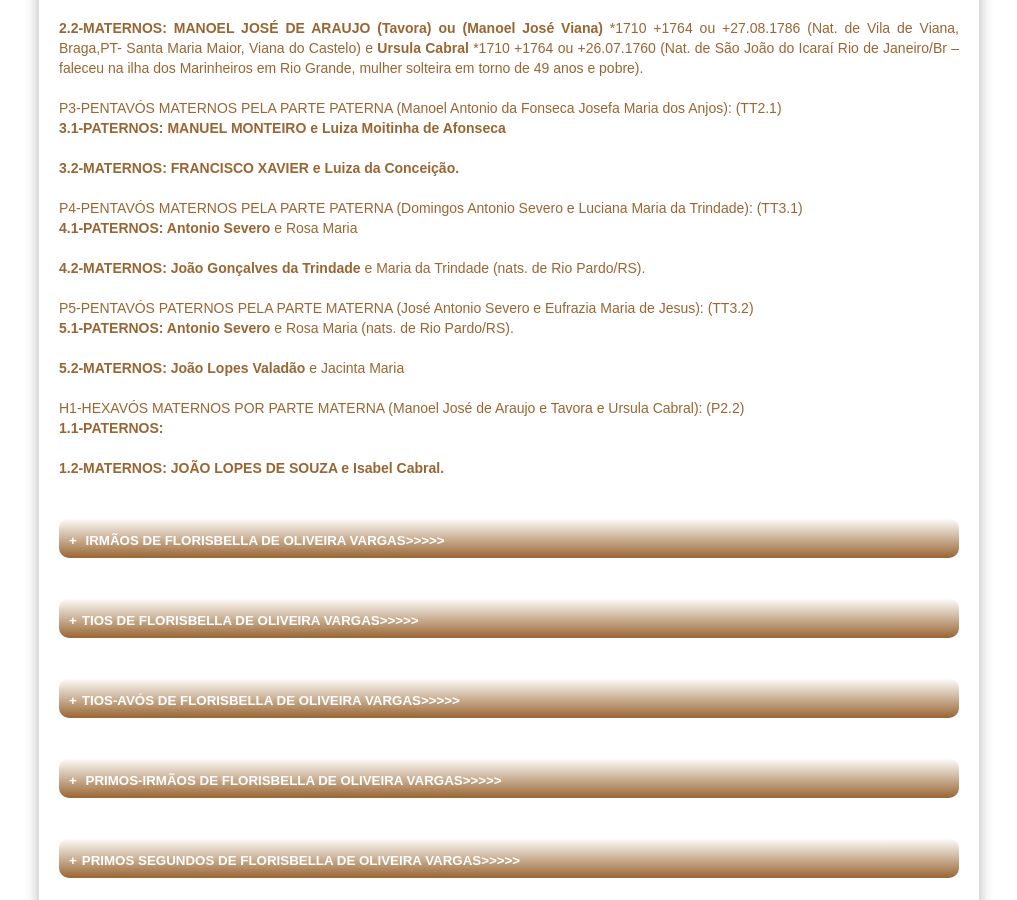
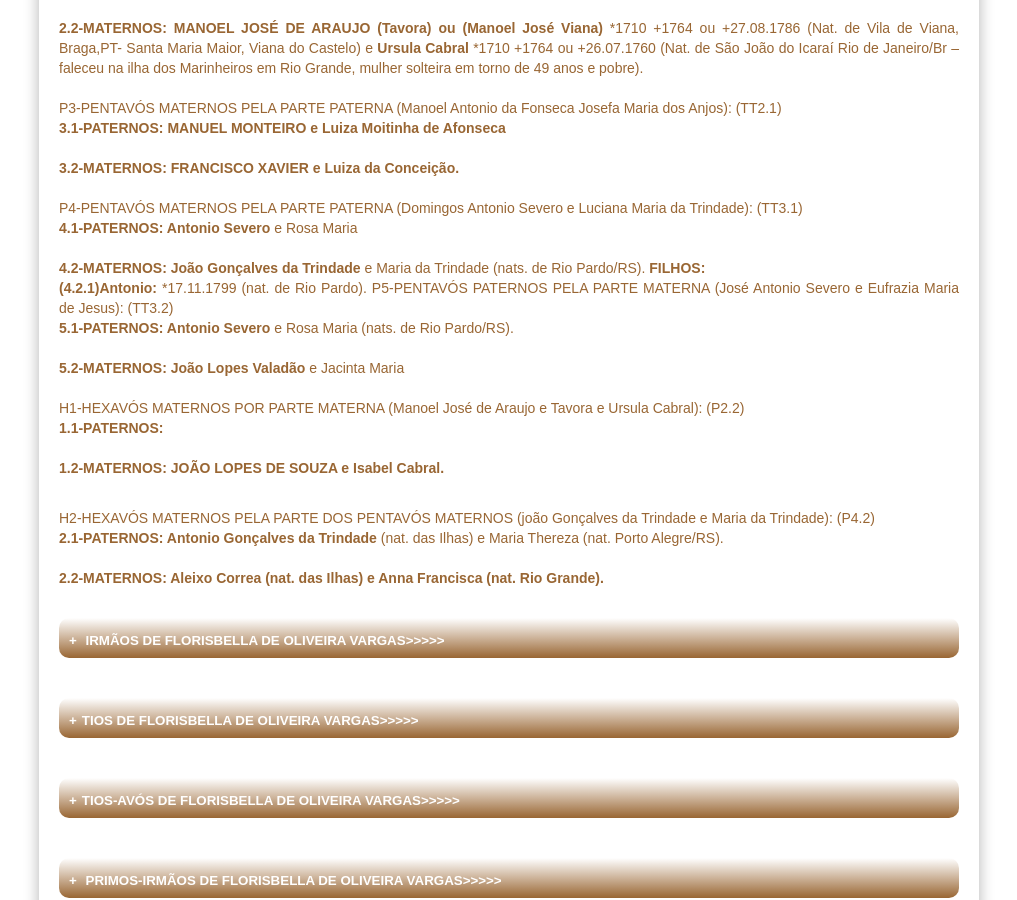
Before and after one commit to claudiovargas1955/claudiovargas1955.github.io, a Jekyll site: the page built from _pages/arvore-genealogica-de-costados-de-florisbella.html, in a window 1280 px wide and 900 px high, scrolled down 2261 px. Shown: the whole window, without its empty margins (131-1148 px from the left). Built offline with Jekyll 4.4.1, drawn with Linux system fonts in a browser that asks for light colours; some web fonts are replaced.

Commit message:
Update arvore-genealogica-de-costados-de-florisbella.html

```diff
--- a/_pages/arvore-genealogica-de-costados-de-florisbella.html
+++ b/_pages/arvore-genealogica-de-costados-de-florisbella.html
@@ -510,7 +510,8 @@ TT.3-TETRAVÓS MATERNOS PELA PARTE PATERNA (João Antonio Severo e Firmina Maria
 P4-PENTAVÓS MATERNOS PELA PARTE PATERNA (Domingos Antonio Severo e Luciana Maria da Trindade): (TT3.1) <br>
 <b>4.1-PATERNOS: Antonio Severo </b> e Rosa Maria <br><br>
 
-<b>4.2-MATERNOS: João Gonçalves da Trindade </b>e Maria da Trindade (nats. de Rio Pardo/RS).<br><br>
+<b>4.2-MATERNOS: João Gonçalves da Trindade </b>e Maria da Trindade (nats. de Rio Pardo/RS). <b>FILHOS: </b><br>
+<b>(4.2.1)Antonio: </b>*17.11.1799 (nat. de Rio Pardo).
 
 P5-PENTAVÓS PATERNOS PELA PARTE MATERNA (José Antonio Severo e Eufrazia Maria de Jesus): (TT3.2)<br>
 <b>5.1-PATERNOS: Antonio Severo</b> e Rosa Maria (nats. de Rio Pardo/RS).<br><br>
@@ -521,7 +522,10 @@ P5-PENTAVÓS PATERNOS PELA PARTE MATERNA (José Antonio Severo e Eufrazia Maria
  <b>1.1-PATERNOS:</b><br/><br/>
  <b>1.2-MATERNOS: JOÃO LOPES DE SOUZA e Isabel Cabral. </b><p><br/>
 
+ H2-HEXAVÓS MATERNOS PELA PARTE DOS PENTAVÓS MATERNOS (joão Gonçalves da Trindade e Maria da Trindade): (P4.2)<br>
+ <b>2.1-PATERNOS: Antonio Gonçalves da Trindade</b> (nat. das Ilhas) e Maria Thereza (nat. Porto Alegre/RS).<br><br>
 
+ <b>2.2-MATERNOS: Aleixo Correa (nat. das Ilhas) e Anna Francisca (nat. Rio Grande).<br><br>
 
  <details><p><summary> IRMÃOS DE FLORISBELLA DE OLIVEIRA VARGAS>>>>></summary><br/>
  <p> <b>(1)ANTENOR FONSECA DE OLIVEIRA: </b>*26.08.1900 (casou em 27.06.1925 com Seranilda da Costa Mazuim *11.07.1916 filha de José
```
